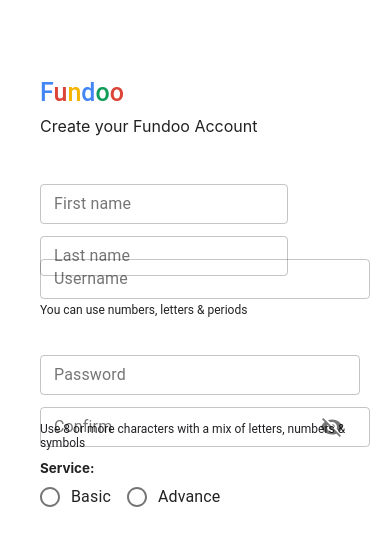
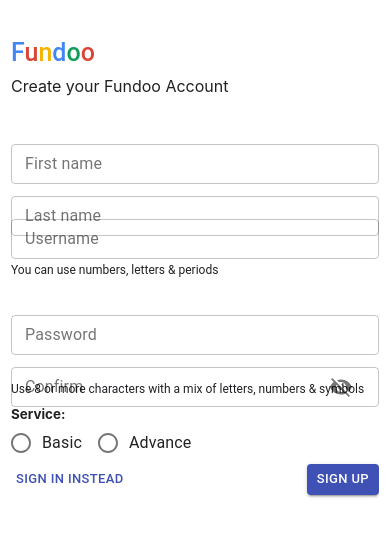
Before and after one commit to Priyankateke/FundooApp, a React (Create React App) app: page /registration in a window 390 px wide. Shown: the top 546 px of the page. Built offline with nearby package versions, Linux system fonts and the light colour scheme.

Commit message:
ADDED: Media Queries For Small Screen In Registration

```diff
--- a/src/components/registration.jsx
+++ b/src/components/registration.jsx
@@ -178,7 +178,7 @@ export default class Registration extends Component {
                                 onChange={this.handleChange} />
                             <span className="invalid-feedback">{this.state.firstnameError}</span>
                         </div>
-                        <div><TextField className="email"
+                        <div className="firstname"><TextField className="email"
                             id="outlined-basic"
                             name="lastname"
                             size="small"
--- a/src/styles/login.css
+++ b/src/styles/login.css
@@ -18,19 +18,7 @@
     }
 }
 
-@media screen and (max-width: 1024px){
-    .loginbox{
-       margin-top:450px !important;
-       width: 600px;
-       height: 700px;
-    }
-    body {
-        padding-top: 40px;
-    }
-}
-
 .fundoo-font {
-
     padding-top: 15px;
     text-align: center;
 }
--- a/src/styles/registration.css
+++ b/src/styles/registration.css
@@ -1,5 +1,4 @@
 .registration-container {
-    /* padding: 48px 40px 36px;  */
     margin-top:30px ;
     width: 740px;
     height: 500px;
@@ -148,12 +147,6 @@
 	font-size: 20px !important;
 }
 
-@media screen and (max-width: 1024px) {
-    .registration-container {
-        padding-left: 10px;
-        padding-right: 0px;
-    }
-}
 
 @media screen and (max-width: 768px) {
     .registration-container {
@@ -169,22 +162,23 @@
     .registration-container {
         width: 100%;
         margin-top: 0px;
-        padding-left: 10px;
-        padding-right: 10px;
         border: none !important;
+        display: flex;
+        flex-direction: row;
+        align-items: center;
+        justify-content: center;
     }
+    .firstname {
+        margin-right: 10px;
+        width: 100%;
+    }
+    .firstname-text {
+        width: 100%;
+    }
+    .buttom-button {
+        padding-top: 0px;
 
-    .registration-form {
-        width: 330px;
-        height: 430px;
-        padding: 0px;
-        padding-right: 0px;
-        display: flex;
-        flex-direction: column;
-        align-items: flex-start;
-        justify-content: space-between;
     }
-
     .fundoo-image-container {
         display: none;
     }
@@ -205,3 +199,15 @@
         justify-content: space-around;
     }
 }
+
+@media screen and (max-width: 375px) {
+    .registration-container {
+        margin-top:0px;
+        width: 300px;
+        height: 800px;
+        display: flex;
+        flex-direction: row;
+        align-items: flex-start;
+        justify-content: center;
+    }
+}
```
